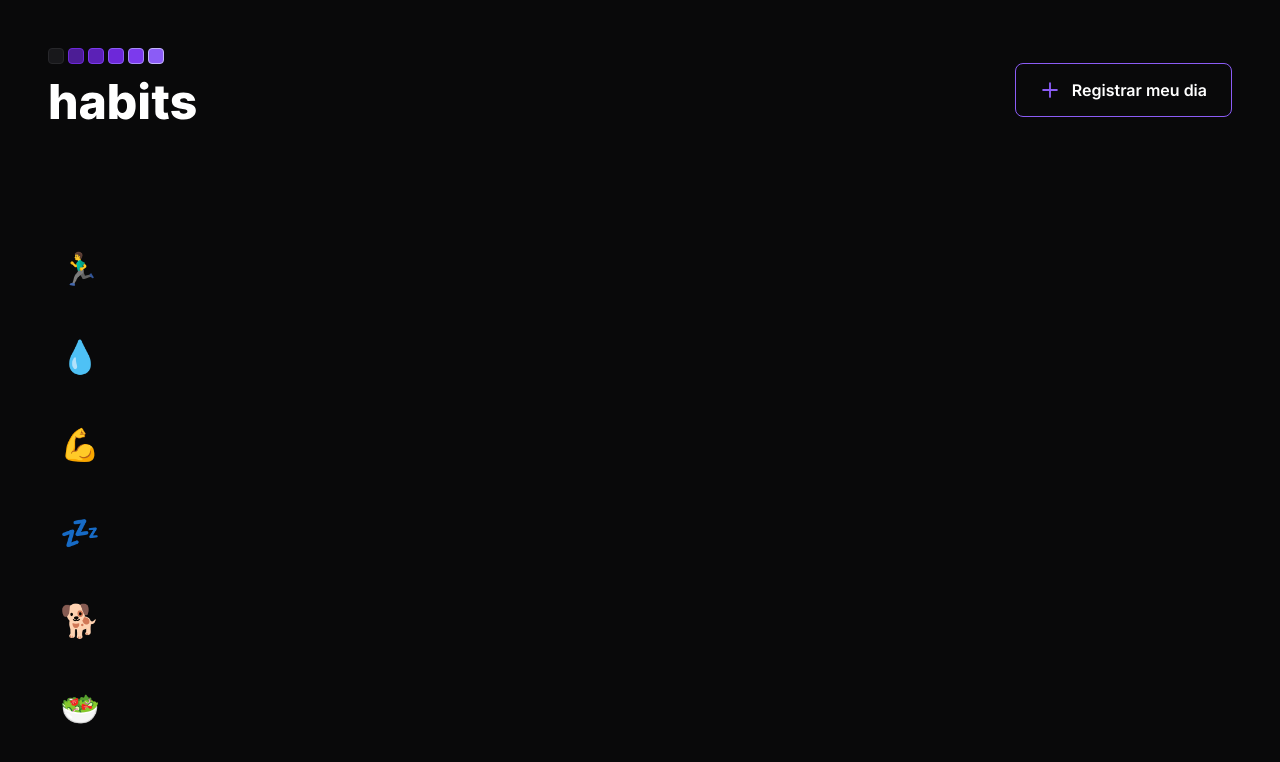
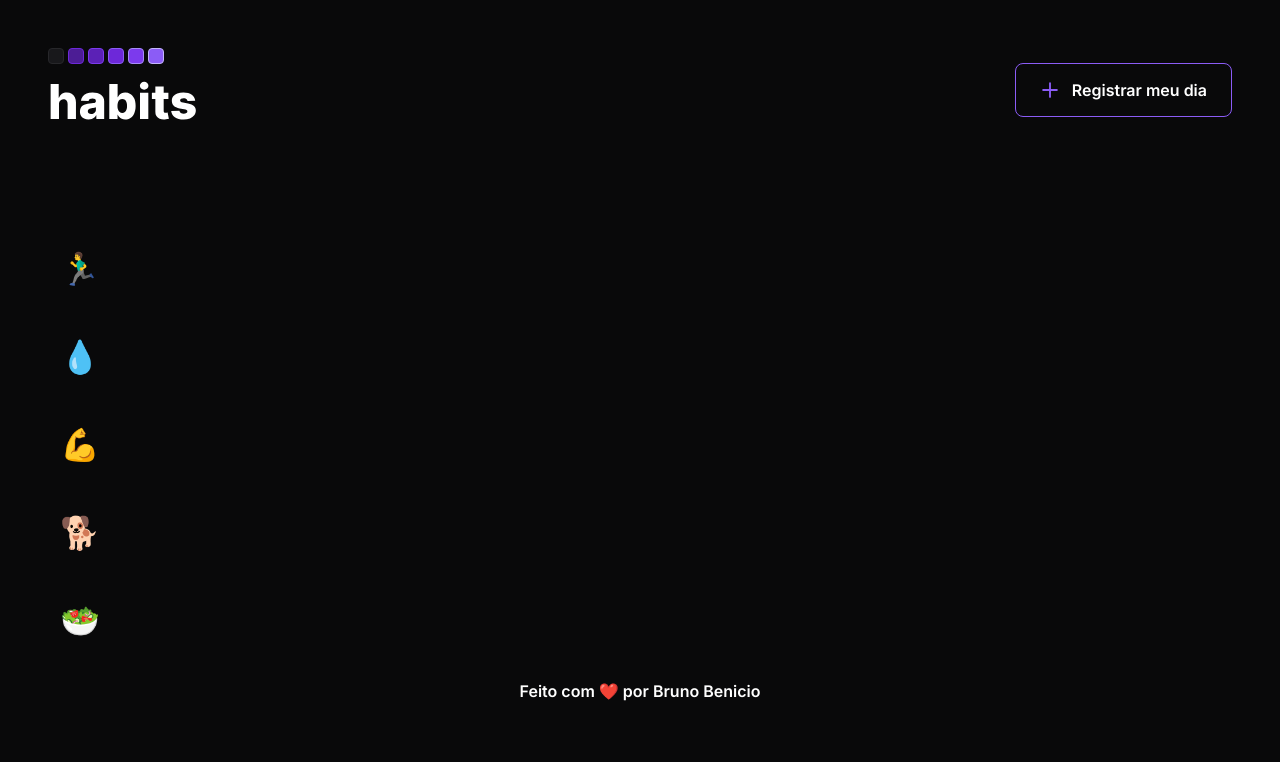
Before and after one commit to Carecsnay/NLW-SETUP, a plain HTML site: page index.html in a window 1280 px wide. Drawn offline with Linux system fonts and the light colour scheme.

Commit message:
Finalizando

```diff
--- a/index.html
+++ b/index.html
@@ -4,7 +4,8 @@
 <head>
     <link rel="preconnect" href="https://fonts.googleapis.com">
     <link rel="preconnect" href="https://fonts.gstatic.com" crossorigin>
-    <link href="https://fonts.googleapis.com/css2?family=Inter:wght@600&family=Roboto+Mono:wght@700&display=swap" rel="stylesheet">
+    <link href="https://fonts.googleapis.com/css2?family=Inter:wght@600&family=Roboto+Mono:wght@700&display=swap"
+        rel="stylesheet">
     <meta charset="UTF-8">
     <meta http-equiv="X-UA-Compatible" content="IE=edge">
     <meta name="viewport" content="width=device-width, initial-scale=1.0">
@@ -27,15 +28,19 @@
             <div class="habit" data-name="run">🏃‍♂️</div>
             <div class="habit" data-name="water">💧</div>
             <div class="habit" data-name="exercise">💪</div>
-            <div class="habit" data-name="sleep">💤</div>
             <div class="habit" data-name="walk">🐕</div>
             <div class="habit" data-name="food">🥗</div>
         </div>
 
-        <div class="days">
-        </div>
+        <div class="days"></div>
+
     </form>
-    <script src="./NLW Setup.js"></script> <!--Biblioteca do NLW -> https://maykbrito.github.io/libs/NLWSetup/documentation/NLWSetup.html> -->
+
+    <p>Feito com ❤️ por Bruno Benicio</p>
+
+    <script src="./NLW Setup.js"></script>
+    <!--Biblioteca do NLW -> https://maykbrito.github.io/libs/NLWSetup/documentation/NLWSetup.html> -->
     <script src="./script.js"></script>
 </body>
+
 </html>
--- a/script.js
+++ b/script.js
@@ -6,11 +6,10 @@ button.addEventListener('click', add);
 form.addEventListener('change', save);
 
 function add () {
-    const today = new Date().toLocaleDateString('pt-br').slice(0, -5);
+    const today = "02/02";
     // cortando o ano do resultado
     console.log(today);
     const dayExists = constructor.dayExists(today);
-    console.log(dayExists);
 
     if (dayExists == true) {
         alert("Dia já existente!");
--- a/style.css
+++ b/style.css
@@ -3,6 +3,7 @@
     padding: 0;
     box-sizing: border-box;
 }
+
 body {
     background-color: #09090A;
     color: #FFFFFF;
@@ -112,8 +113,35 @@ input:checked {
     border: 2px solid #a78bfa;
 }
 
+p {
+    text-align: center;
+    margin: -20px;
+
+    font-family: 'Inter', sans-serif;
+}
+
 @media (max-width: 570px) {
     button div {
         display: none;
     }
 }
+
+::-webkit-scrollbar {
+    width: 8px;
+    height: 8px;
+}
+::-webkit-scrollbar-track {
+    background-color: transparent;
+}
+::-webkit-scrollbar-thumb {
+    background-color: #27272A;
+    border-radius: 9px;
+    cursor: pointer;
+}
+::-webkit-scrollbar-thumb:hover {
+	background-color: #8B5CF6;
+}
+
+::-webkit-scrollbar-corner {
+    display: none;
+}
```
Also changed, not shown: .github/project.jpeg (added), 1 other file.
